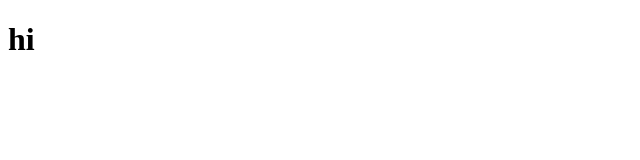
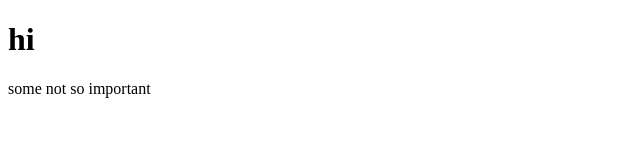
Before and after one commit to deepak45git/samplerepo, a plain HTML site: page index.html in a window 1280 px wide. Shown: the whole page, without its empty margins (0-640 px from the left). Drawn offline with Linux system fonts and the light colour scheme.

Commit message:
fix: stash

```diff
--- a/index.html
+++ b/index.html
@@ -10,5 +10,6 @@
     <h1>hi
 
     </h1>
+    some not so important
 </body>
 </html>
```
